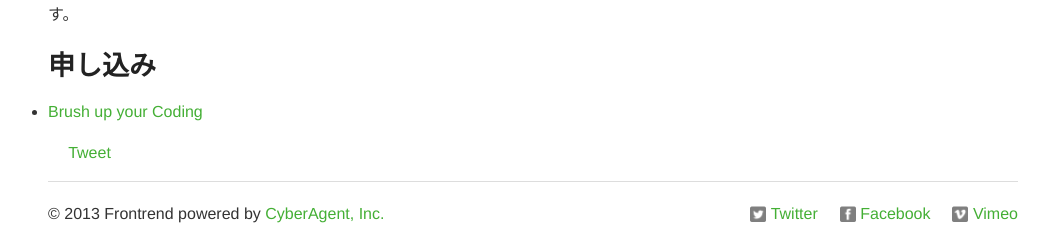
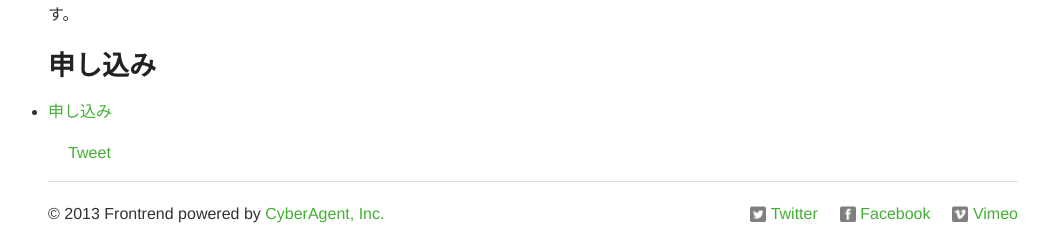
Before and after one commit to frontrend/frontrend.github.io, a Jekyll site: the page built from _posts/2013-10-10-html5beginners.md, in a window 1280 px wide. Shown: the part 879-1122 px from the top of the page, without its empty margins (107-1156 px from the left). Built offline with Jekyll 4.4.1, drawn with Linux system fonts in a browser that asks for light colours; nearby versions of some CDN libraries; Markdown is read by kramdown in place of the engine named in the settings; comment, search, counter and statistics services are not loaded.

Commit message:
fix text

```diff
--- a/_posts/2013-10-10-html5beginners.md
+++ b/_posts/2013-10-10-html5beginners.md
@@ -22,4 +22,4 @@ Webの進化に伴いフロントエンドは、高速な開発運用とパフ
 
 ### 申し込み
 
-+ [Brush up your Coding](http://atnd.org/events/44530)
++ [申し込み](http://atnd.org/events/44530)
```
